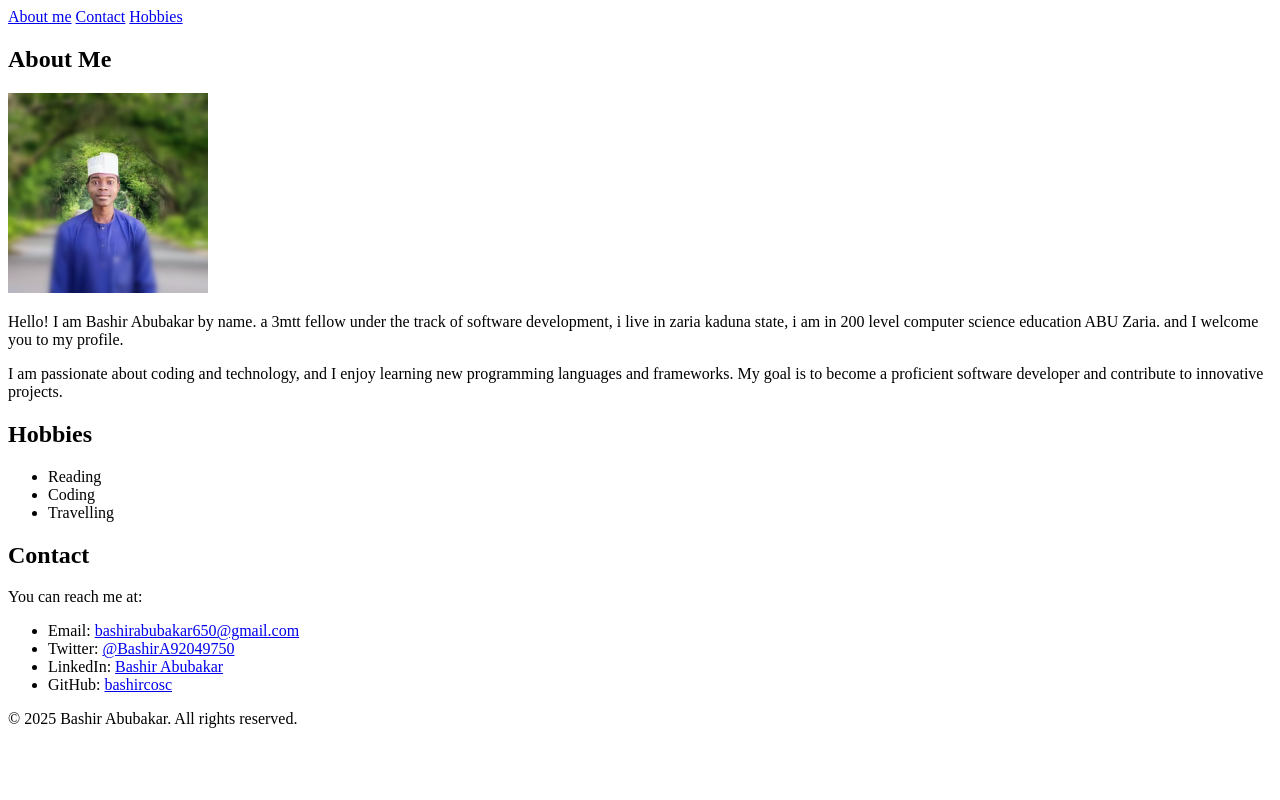
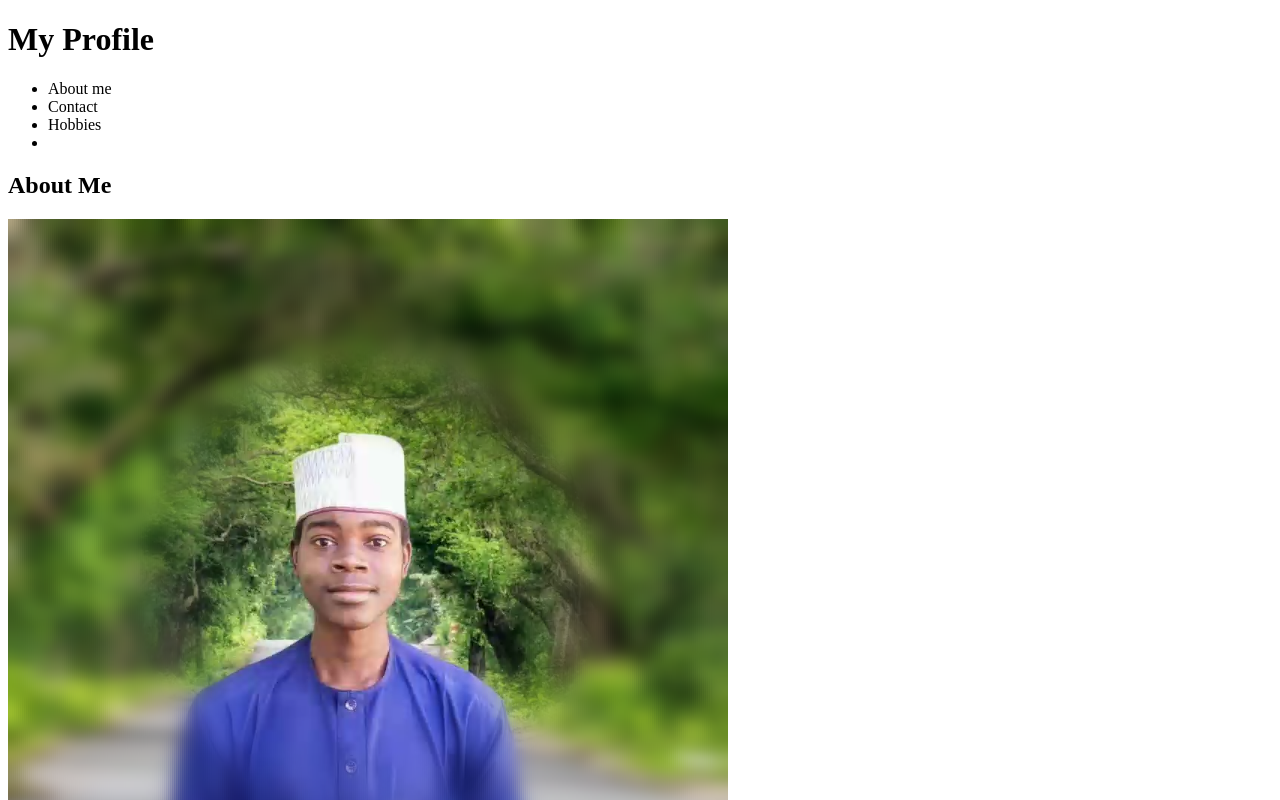
Before and after one commit to bashircosc/My-Profile, a plain HTML site: page index.html in a window 1280 px wide. Shown: the top 800 px of the page. Drawn offline with Linux system fonts and the light colour scheme.

Commit message:
Update index.html

```diff
--- a/index.html
+++ b/index.html
@@ -4,20 +4,29 @@
         <title>My Profile</title>
     </head>
     <body>
+
+        <!...Header section...>
         <header>
+            <h1>My Profile</h1>
 <nav>
-    <a href="#About">About me</a>
-    <a href="#Contact">Contact</a>
-    <a href="#Hobbies">Hobbies</a>
+    <ul>
+    <li>About me</li>
+    <li>Contact</li>
+    <li>Hobbies<li>
+    </ul>
 </nav>
         </header>
-        <section id="About">
-            <h1>About Me</h1>
-            <img src="my-photo.png" alt="Bashir Abubakar smiling and facing the camera in a casual setting with a background showing a university campus, conveying a friendly and welcoming mood" width="200" height="200">
+
+        <!...Bio Section...>
+        <section>
+            <h2>About Me</h2>
+            <img src="my-photo.png" alt="Bashir Abubakar smiling and facing the camera in a casual setting with a background showing a university campus, conveying a friendly and welcoming mood">
             <p>Hello! I am Bashir Abubakar by name. a 3mtt fellow under the track of software development, i live in zaria kaduna state, i am in 200 level computer science education ABU Zaria.  and I welcome you to my profile.</p>
             <p>I am passionate about coding and technology, and I enjoy learning new programming languages and frameworks. My goal is to become a proficient software developer and contribute to innovative projects.</p>
         </section>
-        <section id="Hobbies">
+
+        <!... Hobbies section...>
+        <section>
             <h2>Hobbies</h2>
             <ul>
                 <li>Reading</li>
@@ -25,15 +34,13 @@
                 <li>Travelling</li>
             </ul>
         </section>
-        <footer id="Contact">
+
+        <!...footer section....>
+        <footer>
             <h2>Contact</h2>
-            <p>You can reach me at:</p>
-            <ul>
-                <li>Email: <a href="mailto:bashirabubakar650@gmail.com">bashirabubakar650@gmail.com</a></li>
-                <li>Twitter: <a href="https://x.com/BashirA92049750_">@BashirA92049750</a></li>
-                <li>LinkedIn: <a href="https://www.linkedin.com/in/bashir-abubakar-4b0b1a1b6/">Bashir Abubakar</a></li>
-                <li>GitHub: <a href="github.com/bashircosc">bashircosc</a></li>
-            </ul>
+                <p>Email: bashirabubakar650@gmail.com</p>
+                <p>Twitter: @BashirA92049750</p>
+                <p>GitHub: bashircosc</p>
             <p>&copy; 2025 Bashir Abubakar. All rights reserved.</p>
         </footer>
     </body>
```
